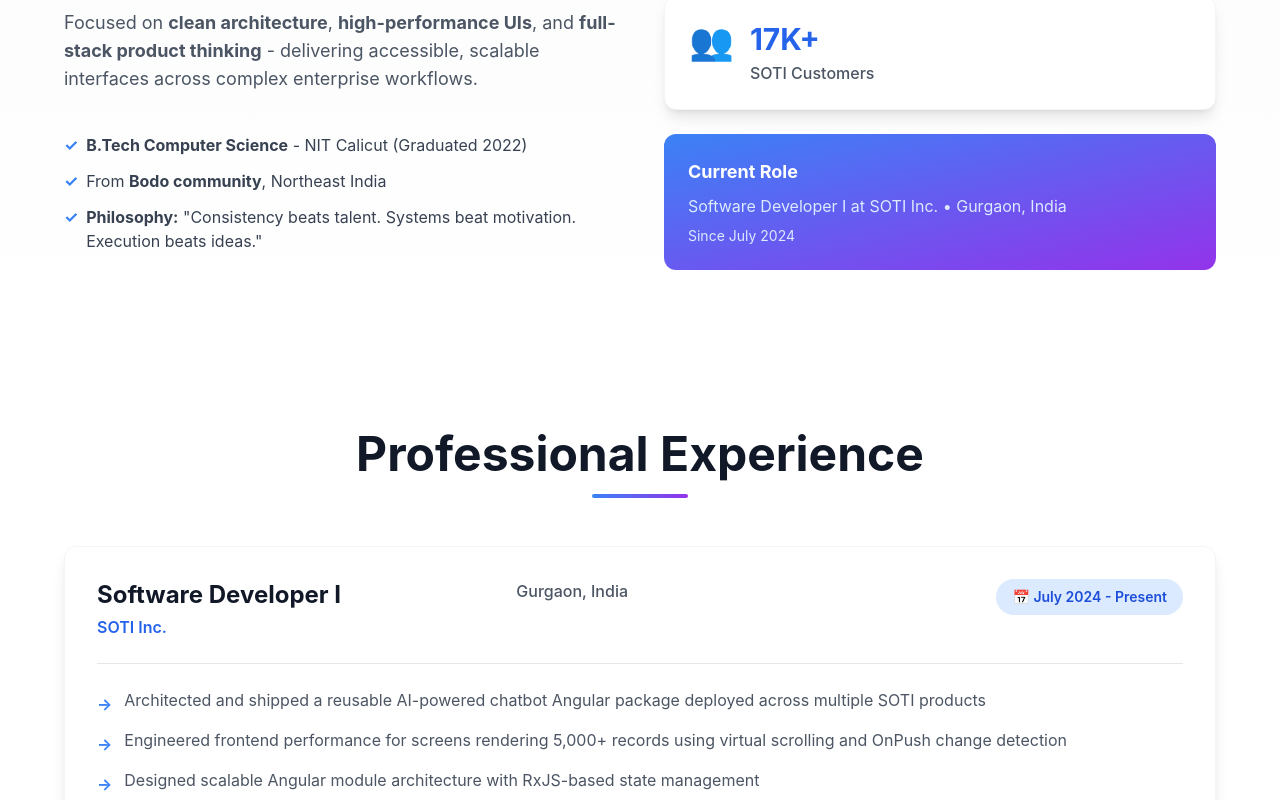
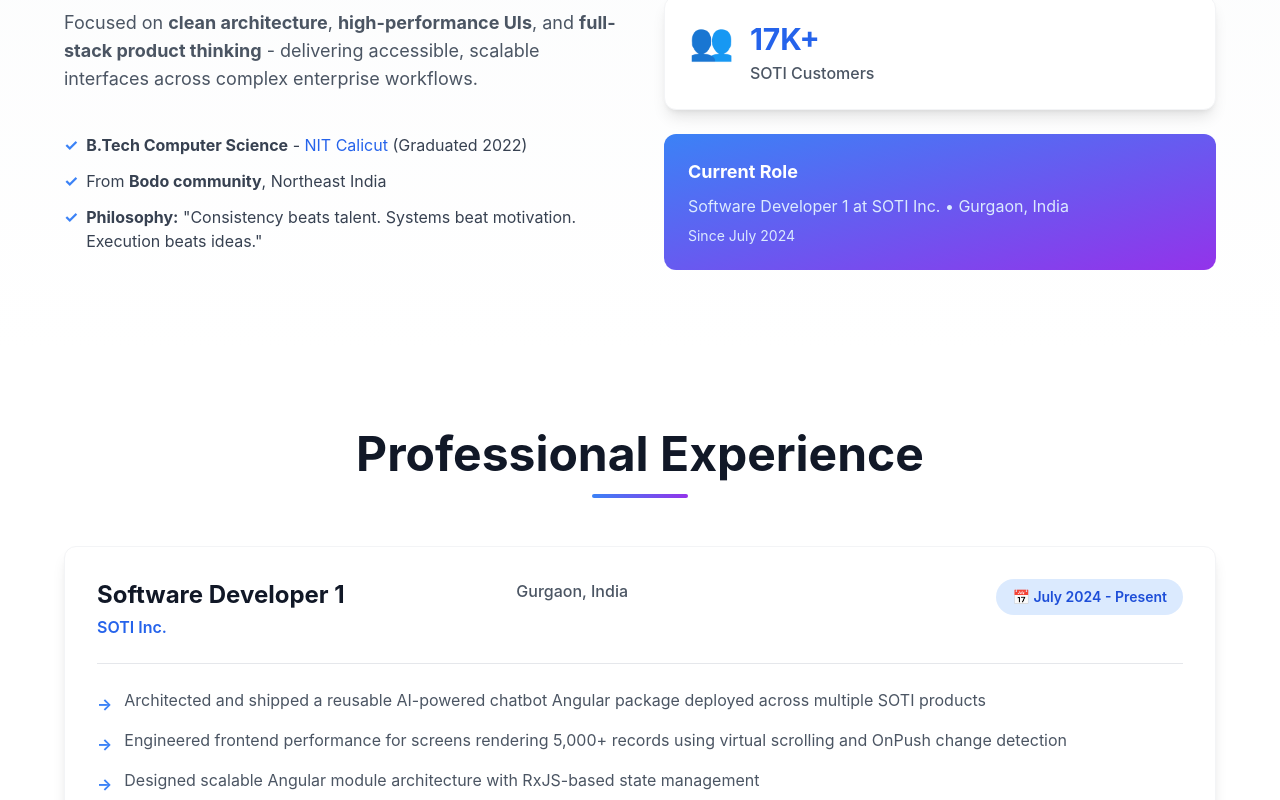
Before and after one commit to Thulunga/portFolio, a Next.js app: page / in a window 1280 px wide. Shown: the part 1260-2060 px from the top of the page. Built offline with nearby package versions, Linux system fonts and the light colour scheme.

Commit message:
Make NIT Calicut text clickable in About section

```diff
--- a/app/about/page.tsx
+++ b/app/about/page.tsx
@@ -7,7 +7,7 @@ import { buildPageMetadata } from '../lib/seo'
 export const metadata: Metadata = buildPageMetadata({
   title: 'About | Frontend Developer',
   description:
-    'Learn about Thulunga Basumatary, a Software Developer I focused on Angular, TypeScript, enterprise frontend systems, and scalable product engineering.',
+    'Learn about Thulunga Basumatary, a Software Developer 1 focused on Angular, TypeScript, enterprise frontend systems, and scalable product engineering.',
   path: '/about',
   keywords: ['about frontend developer', 'software engineer profile', 'angular developer background'],
 })
--- a/app/components/About.tsx
+++ b/app/components/About.tsx
@@ -2,6 +2,7 @@
 
 import { motion } from 'framer-motion'
 import Image from 'next/image'
+import Link from 'next/link'
 
 export function About() {
   const stats = [
@@ -50,7 +51,13 @@ export function About() {
             <div className="pt-2 sm:pt-4 space-y-2 sm:space-y-3">
               <div className="flex items-start gap-2 text-dark-700 dark:text-dark-200 text-sm sm:text-base">
                 <span className="text-blue-500 font-bold flex-shrink-0">✓</span>
-                <span><strong>B.Tech Computer Science</strong> - NIT Calicut (Graduated 2022)</span>
+                <span>
+                  <strong>B.Tech Computer Science</strong> -{' '}
+                  <Link href="https://nitc.ac.in" target="_blank" rel="noopener noreferrer" className="text-blue-600 dark:text-blue-400 hover:underline">
+                    NIT Calicut
+                  </Link>{' '}
+                  (Graduated 2022)
+                </span>
               </div>
               <div className="flex items-start gap-2 text-dark-700 dark:text-dark-200 text-sm sm:text-base">
                 <span className="text-blue-500 font-bold flex-shrink-0">✓</span>
@@ -98,7 +105,7 @@ export function About() {
               className="bg-gradient-to-br from-blue-500 to-purple-600 p-4 sm:p-6 rounded-xl text-white"
             >
               <h3 className="font-bold text-base sm:text-lg mb-2">Current Role</h3>
-              <p className="text-blue-100 text-sm sm:text-base">Software Developer I at SOTI Inc. • Gurgaon, India</p>
+              <p className="text-blue-100 text-sm sm:text-base">Software Developer 1 at SOTI Inc. • Gurgaon, India</p>
               <p className="text-blue-100 text-xs sm:text-sm mt-2">Since July 2024</p>
             </motion.div>
           </motion.div>
--- a/app/components/Achievements.tsx
+++ b/app/components/Achievements.tsx
@@ -15,7 +15,7 @@ export function Achievements() {
     {
       icon: '📈',
       title: 'Promoted Ahead of Cycle',
-      detail: 'Associate Developer to Software Developer I',
+      detail: 'Associate Developer to Software Developer 1',
       description: 'Promoted ahead of the standard cycle at SOTI Inc., reflecting consistent high performance and expanded ownership of component architecture.',
       color: 'from-green-400 to-emerald-500',
     },
--- a/app/components/Experience.tsx
+++ b/app/components/Experience.tsx
@@ -5,7 +5,7 @@ import { motion } from 'framer-motion'
 export function Experience() {
   const experiences = [
     {
-      title: 'Software Developer I',
+      title: 'Software Developer 1',
       company: 'SOTI Inc.',
       location: 'Gurgaon, India',
       period: 'July 2024 - Present',
@@ -26,7 +26,7 @@ export function Experience() {
       highlights: [
         'Delivered 10+ reusable Angular UI components adopted across multiple enterprise modules',
         'Resolved high-priority UI bugs and performance regressions',
-        'Grew into component design ownership ahead of promotion to Software Developer I',
+        'Grew into component design ownership ahead of promotion to Software Developer 1',
         'Collaborated with cross-functional teams on feature delivery and code reviews',
       ],
     },
--- a/app/components/Footer.tsx
+++ b/app/components/Footer.tsx
@@ -56,7 +56,7 @@ export function Footer() {
               </div>
               <span className="text-lg sm:text-xl font-bold">Thulunga</span>
             </div>
-            <p className="text-gray-400 text-xs sm:text-sm">Software Developer I | Angular & TypeScript Specialist</p>
+            <p className="text-gray-400 text-xs sm:text-sm">Software Developer 1 | Angular & TypeScript Specialist</p>
           </motion.div>
 
           {/* Quick Links */}
--- a/app/components/Hero.tsx
+++ b/app/components/Hero.tsx
@@ -53,7 +53,7 @@ export function Hero() {
 
             <motion.div variants={itemVariants}>
               <h2 className="text-lg sm:text-xl md:text-2xl text-blue-600 dark:text-blue-400 font-semibold leading-snug">
-                Software Developer I | Angular & TypeScript Specialist
+                Software Developer 1 | Angular & TypeScript Specialist
               </h2>
             </motion.div>
 
--- a/app/experience/page.tsx
+++ b/app/experience/page.tsx
@@ -5,7 +5,7 @@ import { PageScaffold } from '../components/PageScaffold'
 import { buildPageMetadata } from '../lib/seo'
 
 export const metadata: Metadata = buildPageMetadata({
-  title: 'Experience | Software Developer I',
+  title: 'Experience | Software Developer 1',
   description:
     'Professional experience of Thulunga Basumatary at SOTI Inc. including Angular architecture, performance optimization, and enterprise product delivery.',
   path: '/experience',
--- a/app/layout.tsx
+++ b/app/layout.tsx
@@ -11,7 +11,7 @@ export const metadata: Metadata = {
     template: '%s | Thulunga Basumatary',
   },
   description:
-    'Software Developer Portfolio of Thulunga Basumatary - Software Developer I at SOTI Inc. specializing in Angular, TypeScript, React, and enterprise frontend engineering.',
+    'Software Developer Portfolio of Thulunga Basumatary - Software Developer 1 at SOTI Inc. specializing in Angular, TypeScript, React, and enterprise frontend engineering.',
   keywords: [
     'software developer portfolio',
     'frontend developer portfolio',
@@ -61,7 +61,7 @@ export const metadata: Metadata = {
     card: 'summary_large_image',
     title: 'Thulunga Basumatary | Software Developer Portfolio',
     description:
-      'Software Developer I portfolio with Angular, TypeScript, and full-stack project highlights.',
+      'Software Developer 1 portfolio with Angular, TypeScript, and full-stack project highlights.',
     creator: '@Thulunga',
     images: [siteConfig.defaultOgImage],
   },
--- a/app/lib/seo.ts
+++ b/app/lib/seo.ts
@@ -3,7 +3,7 @@ import type { Metadata } from 'next'
 export const siteConfig = {
   siteName: 'Thulunga Basumatary Portfolio',
   author: 'Thulunga Basumatary',
-  role: 'Software Developer I',
+  role: 'Software Developer 1',
   siteUrl: 'https://thulunga.vercel.app',
   location: 'Gurgaon, India',
   email: 'thulunga.tb@gmail.com',
@@ -130,7 +130,7 @@ export const faqItems = [
   {
     question: 'Who is Thulunga Basumatary?',
     answer:
-      'Thulunga Basumatary is a Software Developer I at SOTI Inc. specializing in Angular, TypeScript, and enterprise frontend architecture.',
+      'Thulunga Basumatary is a Software Developer 1 at SOTI Inc. specializing in Angular, TypeScript, and enterprise frontend architecture.',
   },
   {
     question: 'What technologies does this frontend developer use?',
```
